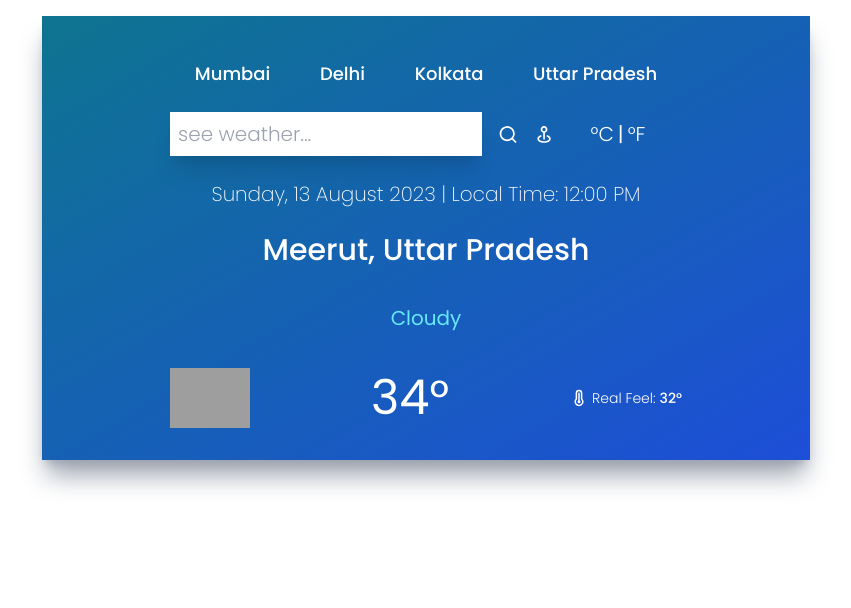
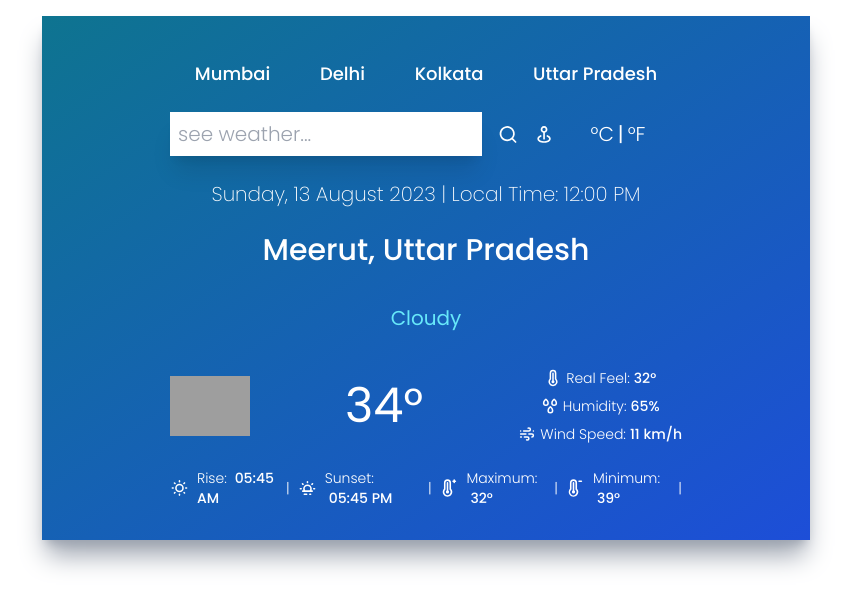
Before and after one commit to thakuratul2/weather-app-React-Js, a React (Create React App) app: page / in a window 1280 px wide. Shown: the top 608 px of the page, without its empty margins (214-1065 px from the left). Built offline with nearby package versions, Linux system fonts and the light colour scheme; grey boxes are pictures that could not be loaded; a web font is replaced by a local one.

Commit message:
Details Done

```diff
--- a/src/components/Details.jsx
+++ b/src/components/Details.jsx
@@ -1,5 +1,5 @@
 import React from 'react';
-import { UilTemperature } from '@iconscout/react-unicons'
+import { UilTemperature,UilTemperaturePlus,UilTemperatureMinus,UilRaindrops,UilWind,UilSunset, UilBrightness  } from '@iconscout/react-unicons'
 
 const Details = () => {
   return (
@@ -21,7 +21,43 @@ const Details = () => {
             Real Feel:
             <span className='font-medium ml-1'>32°</span>
             </div>
+            <div className='flex font-light text-sm items-center justify-center'>
+            <UilRaindrops size={18} className='mr-1' />
+
+            Humidity:
+            <span className='font-medium ml-1'>65%</span>
+            </div>
+            <div className='flex font-light text-sm items-center justify-center'>
+            <UilWind size={18} className='mr-1' />
+
+            Wind Speed:
+            <span className='font-medium ml-1'>11 km/h</span>
+            </div>
         </div>
+      </div>
+      <div className='flex flex-row items-center justify-center space-x-2
+      text-white text-sm py-3'>
+      <UilBrightness />
+      <p className="font-light">
+        Rise: <span className='font-medium ml-1'>05:45 AM</span>
+      </p>
+
+      <p className='font-light'>|</p>
+      <UilSunset />
+      <p className="font-light">
+        Sunset: <span className='font-medium ml-1'>05:45 PM</span>
+      </p>
+      <p className='font-light'>|</p>
+      <UilTemperaturePlus />
+      <p className="font-light">
+        Maximum: <span className='font-medium ml-1'>32°</span>
+      </p>
+      <p className='font-light'>|</p>
+      <UilTemperatureMinus />
+      <p className="font-light">
+        Minimum: <span className='font-medium ml-1'>39°</span>
+      </p>
+      <p className='font-light'>|</p>
       </div>
     </div>
   );
```
